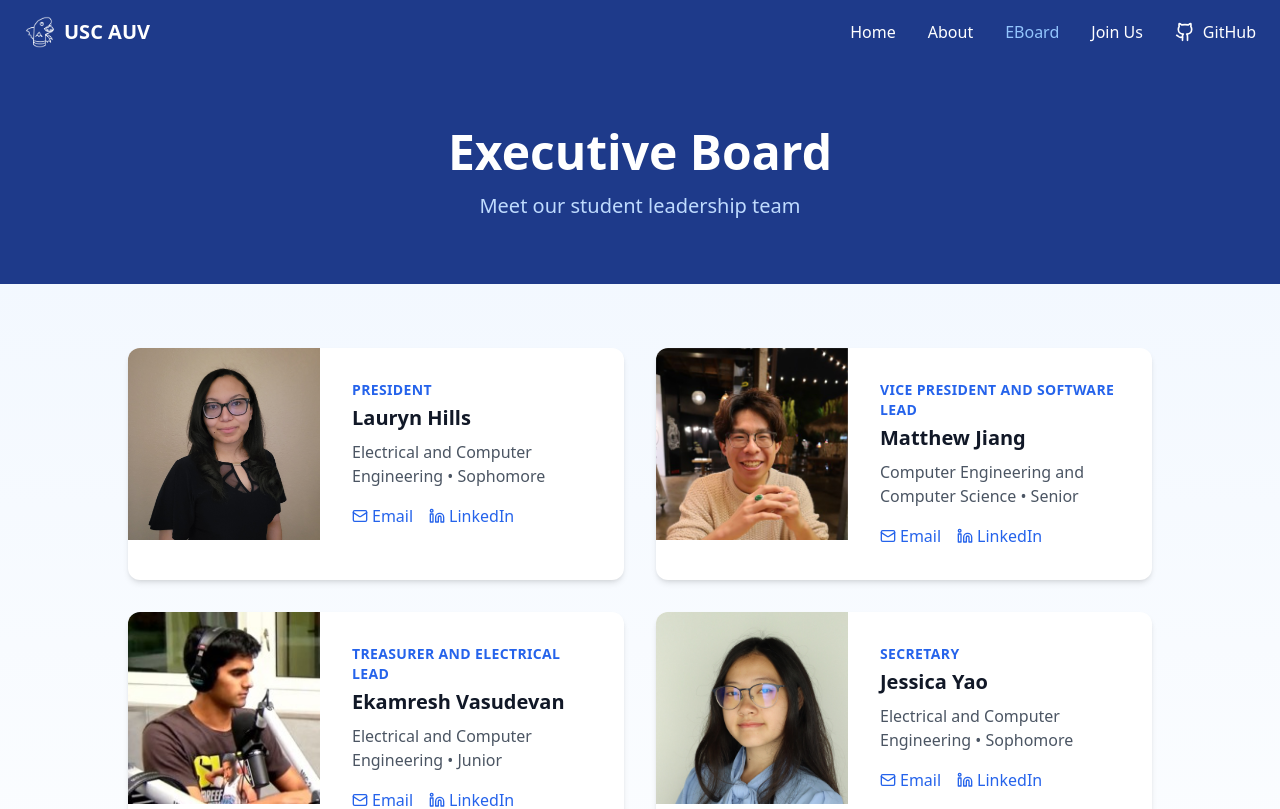
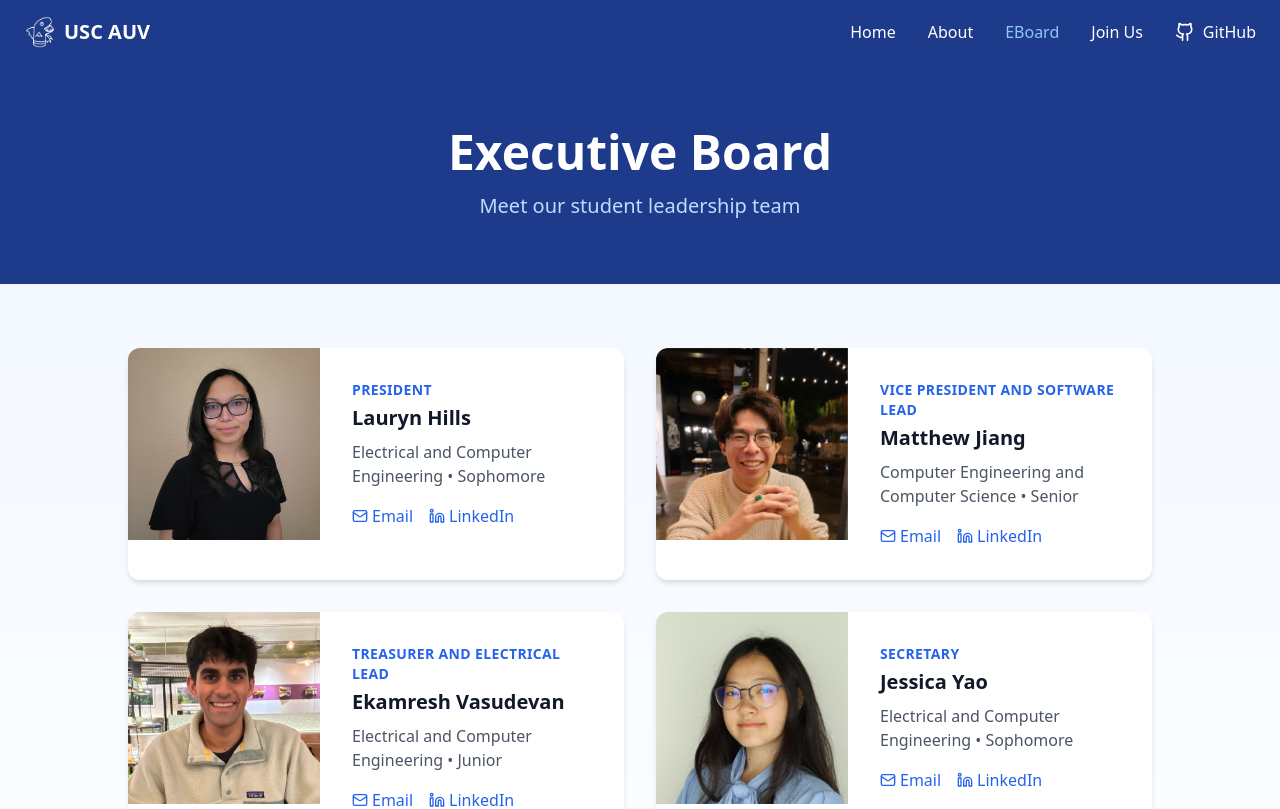
Before and after one commit to usc-robosub/usc-robosub.github.io, a React (Vite) app: page /eboard in a window 1280 px wide. Shown: the top 809 px of the page. Built offline with nearby package versions, Linux system fonts and the light colour scheme.

Commit message:
Fix image file extension for EBoard member profile

```diff
--- a/src/pages/EBoard.tsx
+++ b/src/pages/EBoard.tsx
@@ -26,7 +26,7 @@ function EBoard() {
       role: "Treasurer and Electrical Lead",
       major: "Electrical and Computer Engineering",
       year: "Junior",
-      image: "/ek.jpeg",
+      image: "/ek.jpg",
       email: "evasudev@usc.edu",
       linkedin: "https://www.linkedin.com/in/ekamresh-vasudevan-4840b0230/"
     },
```
Also changed, not shown: public/ek.jpeg (deleted), public/ek.jpg (added).
